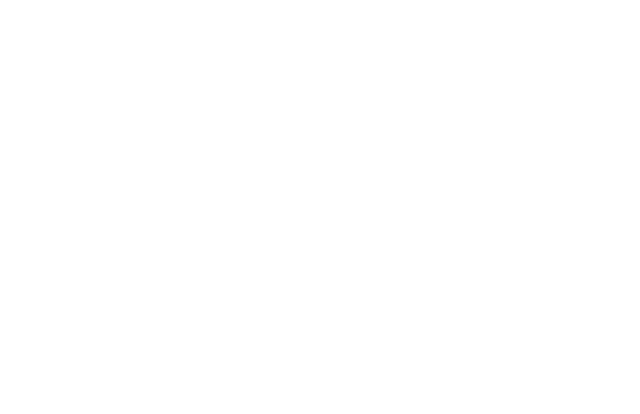
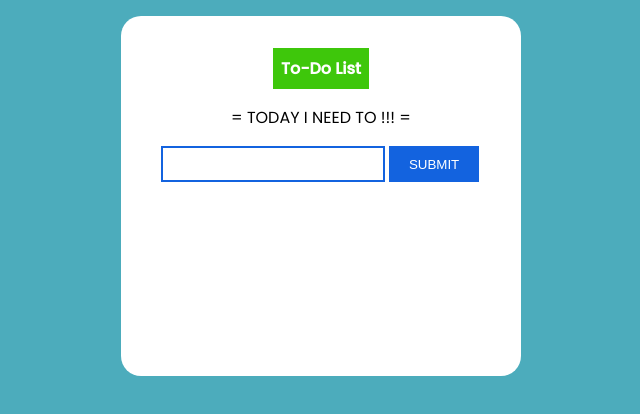
Before and after one commit to dts-kominfo-rea2a/challenge-08-latifariyadi, a website: page index.html in a window 1280 px wide. Shown: the whole page, without its empty margins (319-959 px from the left). Drawn offline with Linux system fonts and the light colour scheme.

Commit message:
first commit

```diff
--- a/index.html
+++ b/index.html
@@ -4,38 +4,64 @@
     <meta charset="UTF-8" />
     <meta http-equiv="X-UA-Compatible" content="IE=edge" />
     <meta name="viewport" content="width=device-width, initial-scale=1.0" />
+    <link rel="stylesheet" href="./style.css" />
     <title>Challenge - DOM</title>
   </head>
+
   <body>
     <div id="app">
       <!-- TODO: Buatlah sebuah header dengan id todo-title -->
+      <header id="todo-title">To-Do List</header>
       <!-- TODO: Buatlah sebuah subtitle dengan id todo-subtitle -->
+      <p id="todo-subtitle">= TODAY I NEED TO !!! =</p>
+      <section class="input">
+        <!-- TODO: Buatlah sebuah input bertipe text dengan id todo-input -->
+        <form id="todo-form">
+          <input type="text" id="todo-input" />
 
-      <!-- Section: input -->
-      <!-- TODO: Buatlah sebuah input bertipe text dengan id todo-input -->
-      <!-- TODO: Buatlah sebuah button dengan id todo-submit -->
+          <!-- TODO: Buatlah sebuah button dengan id todo-submit -->
+          <button id="todo-submit" type="submit">SUBMIT</button>
+        </form>
+      </section>
+      <!-- Section output -->
+      <section class="output">
+        <ul id="todo-output"></ul>
 
-      <!-- Section output -->
-      <!-- TODO: Buatlah sebuah <ul> dengan id todo-output -->
+        <!-- TODO: Buatlah sebuah <ul> dengan id todo-output -->
+      </section>
     </div>
 
     <!-- ! Untuk tantangan ini, script jangan diubah ke external js yah ! -->
     <script>
       // TODO: Deklarasi variable sesuai dengan kebutuhan di sini
-      let button;
-      let input;
-      let output;
+      let button = document.querySelector("#todo-submit");
+      let input = document.querySelector("#todo-input");
+      let output = document.querySelector("#todo-output");
+      let form = document.querySelector("#todo-form");
 
       // TODO: Buatlah sebuah fungsi dengan nama fnClickHandler
       // Fungsi yang digunakan untuk menambahkan tulisan
       // Jangan ubah cara deklarasi fungsinya, cukup isi saja
-      function fnClickHandler(toDoItem) {}
+      function fnClickHandler(toDoItem) {
+        toDoItem.preventDefault();
+        console.log("tes", toDoItem);
+        const temp = input.value;
+        const todo = document.createElement("li");
+        todo.innerHTML = temp;
+        output.appendChild(todo);
+        form.reset();
+      }
 
       // TODO: register event onclick / addEventListener untuk button
       // akan menjalankan fungsi fnClickHandler
-
+      button.addEventListener("click", fnClickHandler);
       // TODO: register event onkeypress / addEventListener untuk input
       // sehingga saat di input ditekan enter akan menjalankan fungsi fnClickHandler juga
+      input.addEventListener("keypress", (event) => {
+        if (event.key === "Enter") {
+          fnClickHandler(event);
+        }
+      });
     </script>
   </body>
 </html>
--- /dev/null
+++ b/style.css
@@ -0,0 +1,53 @@
+@import url("https://fonts.googleapis.com/css2?family=Poppins:wght@200;300;400;500&display=swap");
+
+* {
+  padding: 0;
+  margin: 0;
+  box-sizing: border-box;
+}
+
+body {
+  background-color: #4cacbc;
+  height: 100vh;
+  font-family: "Poppins", sans-serif;
+}
+
+#app {
+  display: flex;
+  flex-direction: column;
+  gap: 1rem;
+  background-color: #fff;
+  width: 400px;
+  height: auto;
+  min-height: 360px;
+  margin: 1rem auto;
+  padding: 2rem 2.5rem;
+  border-radius: 20px;
+}
+
+#todo-title {
+  margin: 0 auto;
+  background-color: #3ec70b;
+  padding: 0.5rem;
+  font-weight: bold;
+  color: #fff;
+}
+
+#todo-subtitle {
+  margin: 0 auto;
+}
+
+#todo-input {
+  height: 36px;
+  width: 70%;
+  border: 2px solid #1363df;
+  outline: none;
+}
+
+#todo-submit {
+  width: 28%;
+  height: 36px;
+  background-color: #1363df;
+  border: none;
+  color: #fff;
+}
```
